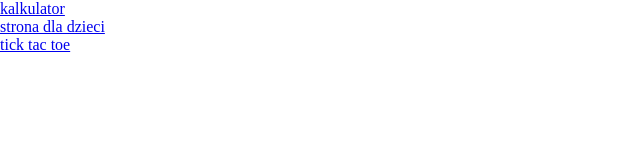
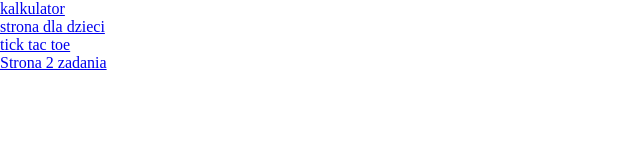
Before and after one commit to TokarskiMilosz/page, a plain HTML site: page index.html in a window 1280 px wide. Shown: the whole page, without its empty margins (0-640 px from the left). Drawn offline with Linux system fonts and the light colour scheme; files that its build step writes are made by us from their sources.

Commit message:
Update index.html

```diff
--- a/index.html
+++ b/index.html
@@ -10,5 +10,6 @@
 	<a href="kalkulator/index.html">kalkulator</a><br>
 	<a href="strona dla dzieci/index.html">strona dla dzieci</a><br>
 	<a href="tick tac toe/index.html">tick tac toe</a><br>
+	<a href="stronasrednia/index.html">Strona 2 zadania</a><br>
 </body>
 </html>
```
